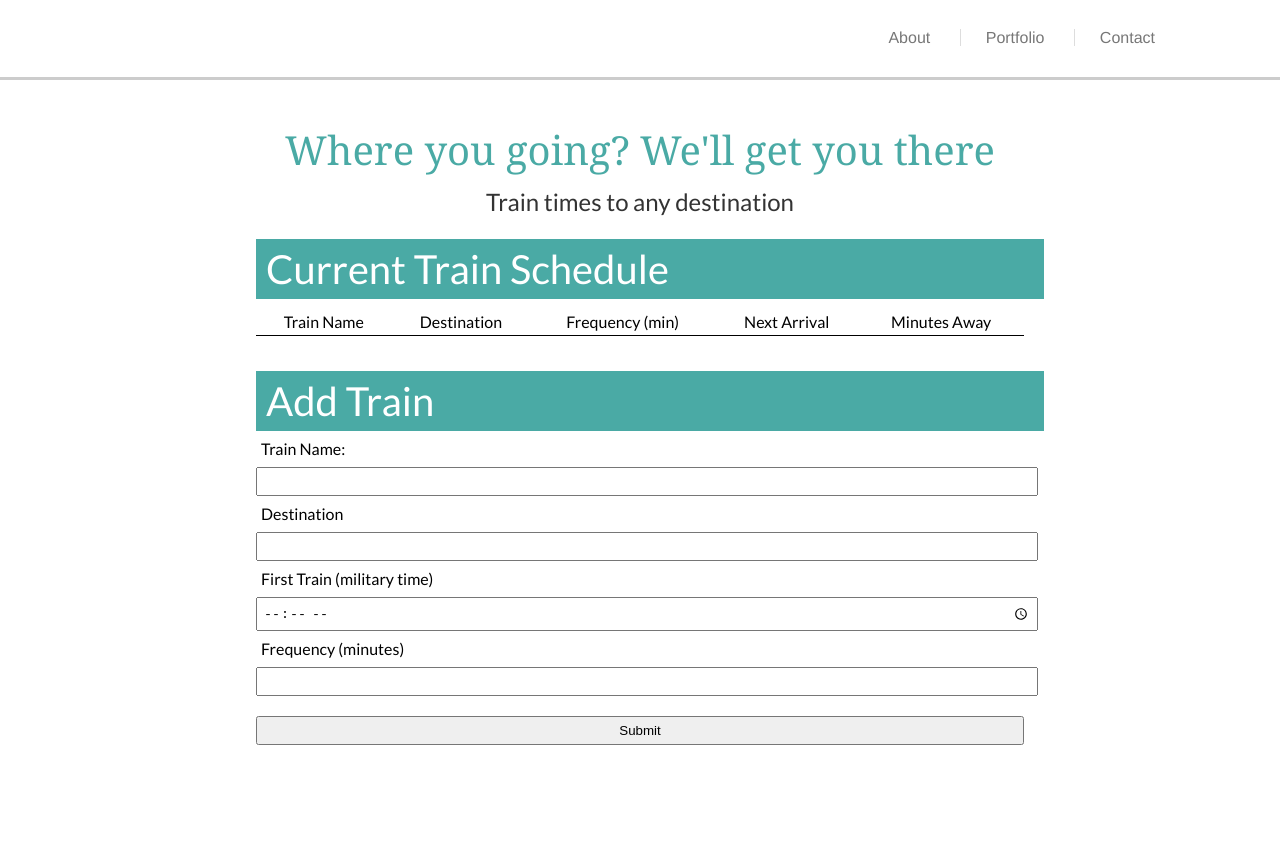
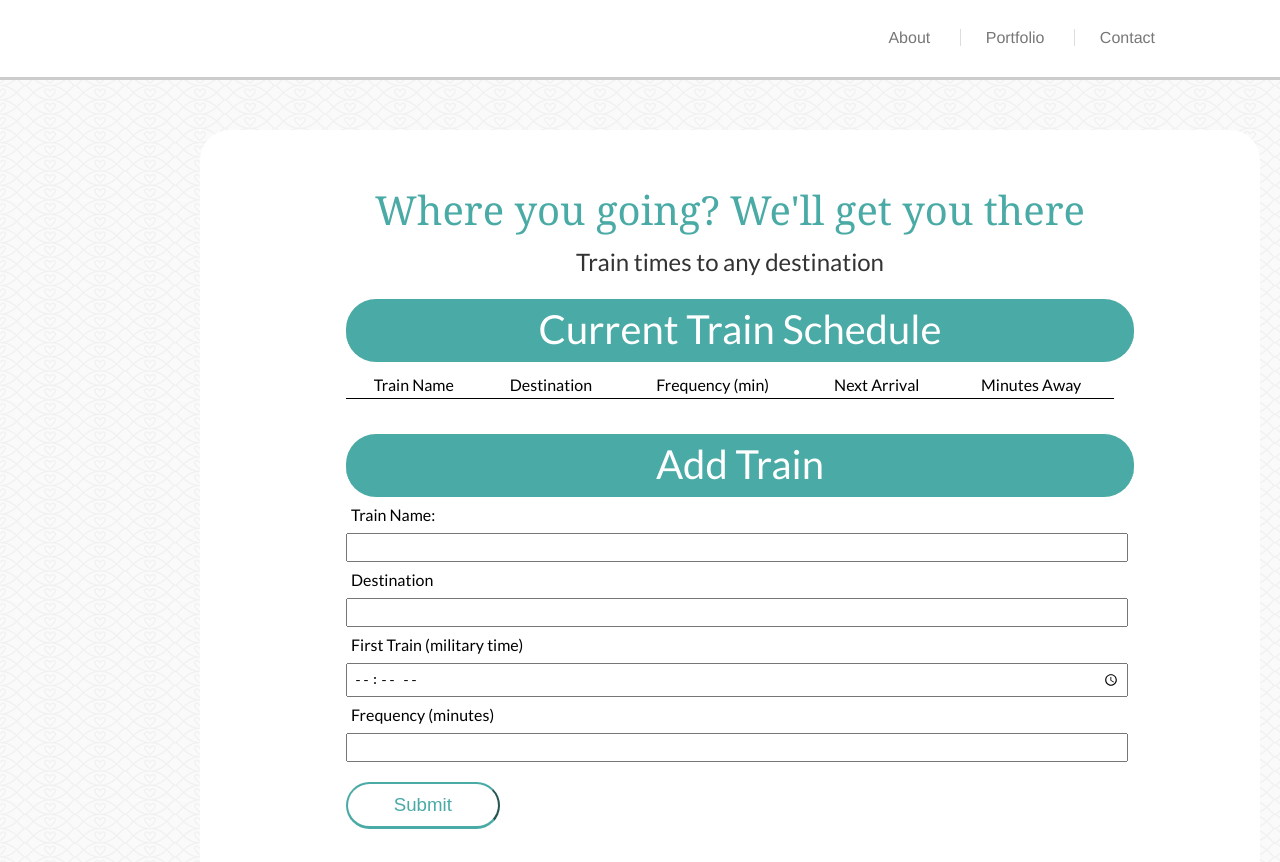
Before and after one commit to brittgalloway/TrainScheduler, a plain HTML site: page index.html in a window 1280 px wide. Shown: the top 862 px of the page. Before the commit the page ends 800 px from the top, so only its background shows below. Drawn offline with nearby package versions, Linux system fonts and the light colour scheme; no server answers.

Commit message:
edited button style and h3

```diff
--- a/assets/css/style.css
+++ b/assets/css/style.css
@@ -57,10 +57,20 @@ h2 {
   font-size: 18pt;
   padding: 10px;
 }
-
+body {
+  background: #dddddd;
+  background: url(../images/fishnets-and-hearts.png);
+  margin: 0px;
+}
 main {
   width: 960px;
-  margin: auto;
+  height: 100%;
+  background: #ffffff;
+  padding: 10px 50px 50px 50px;
+  border-bottom: solid;
+  border-color: #4aaaa5;
+  border-radius: 30px;
+  margin: 50px 200px 100px 200px;
 }
 table {
   font-family: "Lato", sans-serif;
@@ -77,12 +87,15 @@ td {
 caption,
 h3 {
   font-size: 30pt;
-  text-align: left;
+  text-align: center;
   background-color: #4aaaa5;
   color: #fff;
   width: 100%;
   padding: 10px;
   margin: 5px 0px 10px 0px;
+  border-bottom: solid;
+  border-color: #4aaaa5;
+  border-radius: 30px;
 }
 form {
   font-family: "Lato", sans-serif;
@@ -99,3 +112,13 @@ input {
   padding: 5px;
   margin: 10px 0px;
 }
+#submit {
+  font-size: 14pt;
+  padding: 10px;
+  border-bottom: solid;
+  border-color: #4aaaa5;
+  border-radius: 30px;
+  width: 20%;
+  background-color: #ffffff;
+  color: #4aaaa5;
+}
```
